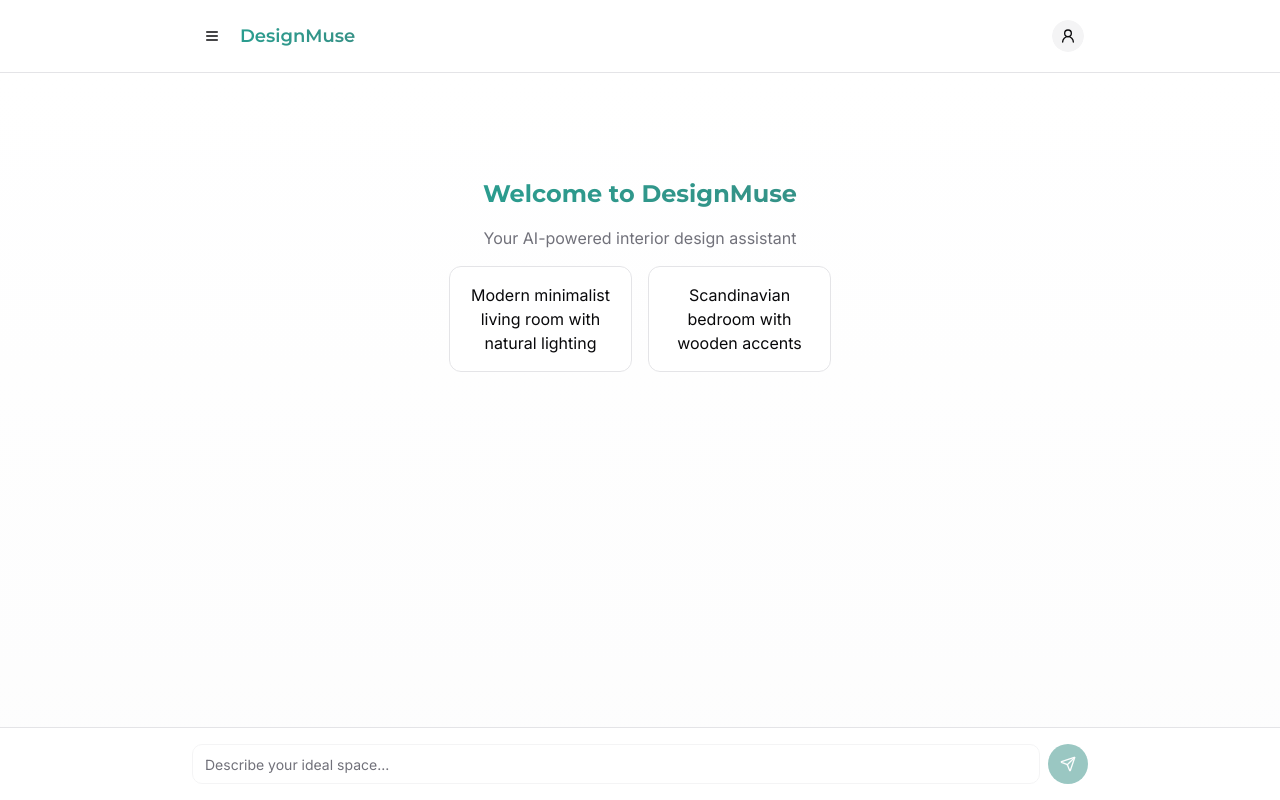
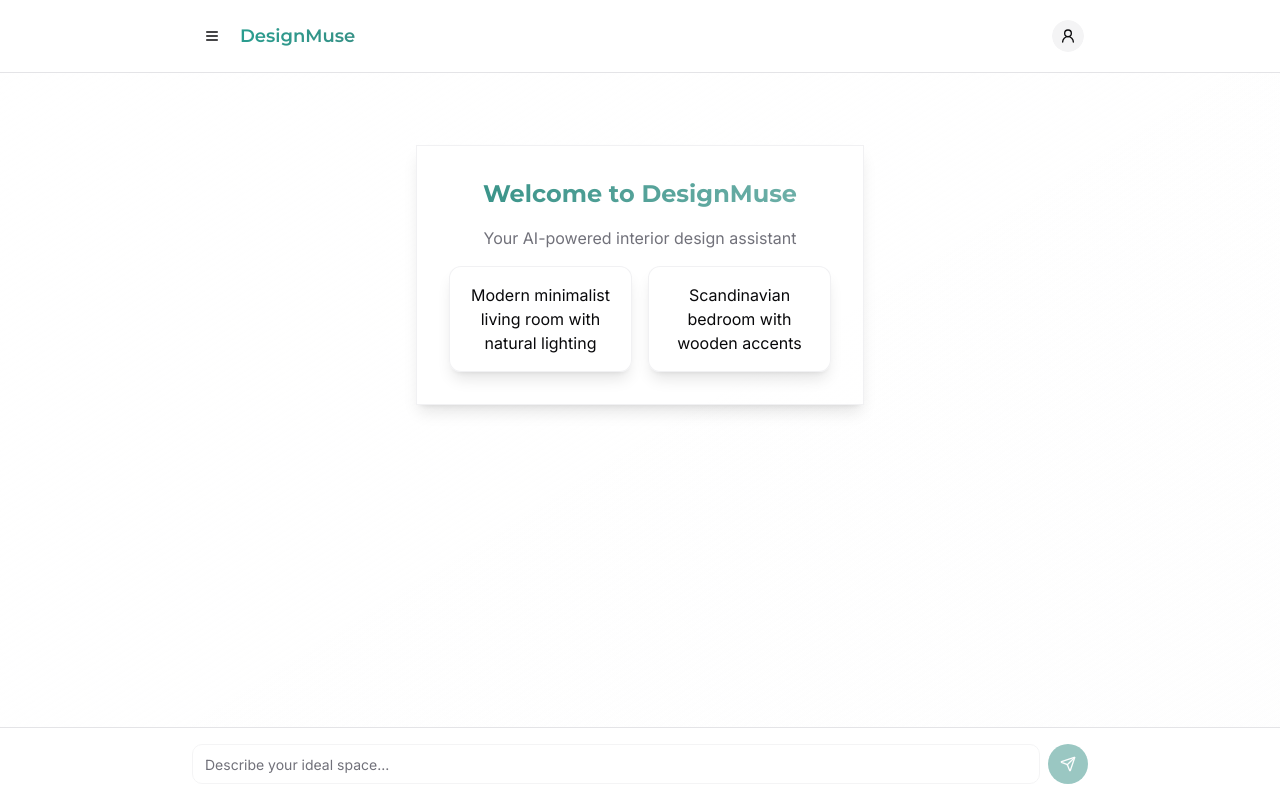
Before and after one commit to noiciestboy/idea-bloom-design-ai, a React (Vite) app: page /chat in a window 1280 px wide. Built offline with nearby package versions, Linux system fonts and the light colour scheme; sample sign-in values are in the browser's storage.

Commit message:
Refactor: Improve UI with modern styles

```diff
--- a/src/components/ChatMessage.tsx
+++ b/src/components/ChatMessage.tsx
@@ -17,25 +17,27 @@ const ChatMessage = ({ message, t }: ChatMessageProps) => {
   const isAI = message.role === "assistant";
 
   const saveImage = () => {
-    // In a real app, you would implement actual save functionality
     toast.success("Design saved to your collection");
   };
 
   const shareImage = () => {
-    // In a real app, you would implement actual share functionality
     toast.success("Share link copied to clipboard");
   };
 
   return (
     <div
-      className={`flex ${isUser ? "justify-end" : "justify-start"}`}
+      className={`flex ${isUser ? "justify-end" : "justify-start"} animate-fade-in`}
     >
       <div
         className={`flex max-w-[85%] ${
           isUser ? "flex-row-reverse" : "flex-row"
         } items-start space-x-2 ${isUser ? "space-x-reverse" : ""}`}
       >
-        <Avatar className={`h-8 w-8 mt-1 ${isUser ? 'ring-2 ring-primary/20' : ''}`}>
+        <Avatar
+          className={`h-8 w-8 mt-1 transition-transform duration-300 hover:scale-110 ${
+            isUser ? 'ring-2 ring-primary/20' : ''
+          }`}
+        >
           {isUser ? (
             <>
               <AvatarImage src={user?.picture} />
@@ -49,33 +51,38 @@ const ChatMessage = ({ message, t }: ChatMessageProps) => {
           )}
         </Avatar>
 
-        <div
-          className={`space-y-2 ${
-            isUser
-              ? "bg-gradient-to-br from-primary to-primary/80 text-primary-foreground"
-              : "glass-panel bg-secondary/50"
-          } p-4 rounded-2xl ${isUser ? "rounded-tr-sm" : "rounded-tl-sm"} shadow-sm`}
-        >
-          <p className="text-sm whitespace-pre-wrap break-words">
+        <div className={`space-y-2 message-bubble ${isUser ? 'user' : 'ai'} p-4`}>
+          <p className="text-sm whitespace-pre-wrap break-words leading-relaxed">
             {message.content}
           </p>
 
           {message.imageUrl && (
             <div className="mt-3 space-y-3">
-              <div className="relative rounded-lg overflow-hidden shadow-lg">
+              <div className="relative rounded-lg overflow-hidden shadow-lg transition-transform duration-300 hover:scale-[1.02]">
                 <img
                   src={message.imageUrl}
                   alt="Generated interior design"
-                  className="w-full h-auto object-cover rounded-lg hover:scale-[1.01] transition-transform duration-300"
+                  className="w-full h-auto object-cover rounded-lg"
+                  loading="lazy"
                 />
               </div>
 
               <div className="flex space-x-2">
-                <Button size="sm" variant="outline" onClick={saveImage} className="bg-background/50 backdrop-blur-sm hover:bg-background/80 hover-lift">
+                <Button
+                  size="sm"
+                  variant="outline"
+                  onClick={saveImage}
+                  className="hover-lift bg-background/50 backdrop-blur-sm hover:bg-background/80"
+                >
                   <Save className="h-4 w-4 mr-1" />
                   {t("save")}
                 </Button>
-                <Button size="sm" variant="outline" onClick={shareImage} className="bg-background/50 backdrop-blur-sm hover:bg-background/80 hover-lift">
+                <Button
+                  size="sm"
+                  variant="outline"
+                  onClick={shareImage}
+                  className="hover-lift bg-background/50 backdrop-blur-sm hover:bg-background/80"
+                >
                   <Share className="h-4 w-4 mr-1" />
                   {t("share")}
                 </Button>
--- a/src/index.css
+++ b/src/index.css
@@ -1,4 +1,3 @@
-
 @import url('https://fonts.googleapis.com/css2?family=Inter:wght@400;500;600;700&family=Montserrat:wght@400;500;600;700&display=swap');
 
 @tailwind base;
@@ -76,15 +75,34 @@
   }
 
   body {
-    @apply bg-background text-foreground font-inter;
+    @apply bg-gradient-to-br from-background to-secondary/5 text-foreground font-inter min-h-screen;
+    background-attachment: fixed;
   }
 
   h1, h2, h3, h4, h5, h6 {
     @apply font-montserrat;
   }
+}
 
+@layer components {
   .glass-panel {
-    @apply bg-white/10 dark:bg-black/20 backdrop-blur-lg border border-white/20 dark:border-white/10 rounded-lg;
+    @apply bg-background/60 backdrop-blur-xl border border-border/50 shadow-lg;
+  }
+
+  .hover-lift {
+    @apply transition-all duration-300 ease-out hover:translate-y-[-2px] hover:shadow-lg active:translate-y-[0px];
+  }
+
+  .message-bubble {
+    @apply rounded-2xl shadow-sm transition-all duration-300;
+  }
+
+  .message-bubble.user {
+    @apply bg-gradient-to-br from-primary to-primary/80 text-primary-foreground rounded-tr-sm;
+  }
+
+  .message-bubble.ai {
+    @apply glass-panel bg-secondary/30 rounded-tl-sm;
   }
 }
 
--- a/src/pages/ChatPage.tsx
+++ b/src/pages/ChatPage.tsx
@@ -1,4 +1,3 @@
-
 import { useState, useRef, useEffect } from "react";
 import { useNavigate } from "react-router-dom";
 import { useI18n } from "../contexts/I18nContext";
@@ -65,7 +64,6 @@ const ChatPage = () => {
     setIsLoading(true);
 
     try {
-      // Generate AI response with image
       const aiResponse = await generateDesignImage(input);
       setMessages((prev) => [...prev, aiResponse]);
     } catch (error) {
@@ -82,12 +80,12 @@ const ChatPage = () => {
   };
 
   return (
-    <div className="flex h-screen overflow-hidden bg-background">
+    <div className="flex h-screen overflow-hidden bg-gradient-to-br from-background to-secondary/5 bg-fixed">
       <Sheet open={sidebarOpen} onOpenChange={setSidebarOpen}>
-        <SheetContent side="left" className="w-[280px] sm:w-[340px] p-0 border-r-0">
+        <SheetContent side="left" className="w-[280px] sm:w-[340px] p-0 border-r-0 bg-background/95 backdrop-blur-xl">
           <div className="flex flex-col h-full">
-            <div className="p-4 border-b bg-gradient-to-r from-primary/10 to-transparent">
-              <h2 className="text-lg font-semibold text-design-teal">{t("appName")}</h2>
+            <div className="p-4 border-b bg-gradient-to-r from-primary/10 via-primary/5 to-transparent">
+              <h2 className="text-lg font-semibold bg-gradient-to-r from-primary to-primary/70 bg-clip-text text-transparent">{t("appName")}</h2>
               <p className="text-sm text-muted-foreground">{t("tagline")}</p>
             </div>
 
@@ -168,7 +166,7 @@ const ChatPage = () => {
       </Sheet>
 
       <div className="flex flex-col flex-1 h-full overflow-hidden">
-        <header className="border-b p-4 bg-background/70 backdrop-blur-md sticky top-0 z-10">
+        <header className="border-b p-4 bg-background/70 backdrop-blur-md sticky top-0 z-10 transition-all duration-300">
           <div className="flex items-center justify-between max-w-4xl mx-auto w-full">
             <div className="flex items-center">
               <Button
@@ -228,27 +226,26 @@ const ChatPage = () => {
           </div>
         </header>
 
-        <main className="flex-1 overflow-auto p-4 md:p-6 bg-gradient-to-b from-background to-secondary/20">
+        <main className="flex-1 overflow-auto p-4 md:p-6">
           <div className="max-w-4xl mx-auto space-y-6">
             {messages.length === 0 ? (
-              <div className="flex flex-col items-center justify-center h-full py-12 animate-fadeIn">
-                <div className="text-center space-y-4 max-w-md glass-panel p-8">
-                  <h2 className="text-2xl font-bold bg-gradient-to-r from-design-teal to-primary bg-clip-text text-transparent">{t("welcome")}</h2>
+              <div className="flex flex-col items-center justify-center h-full py-12 animate-fade-in">
+                <div className="text-center space-y-4 max-w-md glass-panel p-8 hover-lift">
+                  <h2 className="text-2xl font-bold bg-gradient-to-r from-primary to-primary/70 bg-clip-text text-transparent">
+                    {t("welcome")}
+                  </h2>
                   <p className="text-muted-foreground">{t("welcomeMessage")}</p>
 
                   <div className="grid grid-cols-1 md:grid-cols-2 gap-4 mt-8">
-                    <div
-                      className="border rounded-lg p-4 cursor-pointer hover:bg-secondary/50 transition-colors hover-lift bg-background/50 backdrop-blur-sm"
-                      onClick={() => handleSampleQuery(t("sampleQuery1"))}
-                    >
-                      <p>{t("sampleQuery1")}</p>
-                    </div>
-                    <div
-                      className="border rounded-lg p-4 cursor-pointer hover:bg-secondary/50 transition-colors hover-lift bg-background/50 backdrop-blur-sm"
-                      onClick={() => handleSampleQuery(t("sampleQuery2"))}
-                    >
-                      <p>{t("sampleQuery2")}</p>
-                    </div>
+                    {[t("sampleQuery1"), t("sampleQuery2")].map((query, index) => (
+                      <div
+                        key={index}
+                        className="border rounded-lg p-4 cursor-pointer transition-all duration-300 hover:bg-secondary/50 hover-lift glass-panel"
+                        onClick={() => handleSampleQuery(query)}
+                      >
+                        <p>{query}</p>
+                      </div>
+                    ))}
                   </div>
                 </div>
               </div>
@@ -276,13 +273,13 @@ const ChatPage = () => {
           </div>
         </main>
 
-        <footer className="border-t p-4 bg-background/70 backdrop-blur-md">
+        <footer className="border-t p-4 bg-background/70 backdrop-blur-md transition-all duration-300">
           <div className="max-w-4xl mx-auto flex items-center space-x-2">
             <Input
               value={input}
               onChange={(e) => setInput(e.target.value)}
               placeholder={t("placeholder")}
-              className="flex-1 bg-background/80 border-secondary focus-visible:ring-primary"
+              className="flex-1 bg-background/80 border-secondary focus-visible:ring-primary transition-all duration-300"
               disabled={isLoading}
               onKeyDown={(e) => {
                 if (e.key === "Enter" && !e.shiftKey) {
@@ -295,7 +292,7 @@ const ChatPage = () => {
               onClick={handleSend}
               disabled={isLoading || !input.trim()}
               size="icon"
-              className="rounded-full bg-primary hover:bg-primary/90 hover-lift"
+              className="rounded-full bg-primary hover:bg-primary/90 hover-lift transition-all duration-300"
             >
               <Send className="h-5 w-5" />
               <span className="sr-only">{t("send")}</span>
--- a/tailwind.config.ts
+++ b/tailwind.config.ts
@@ -1,4 +1,3 @@
-
 import type { Config } from "tailwindcss";
 
 export default {
@@ -95,12 +94,22 @@ export default {
           "0%": { transform: "translateY(10px)", opacity: "0" },
           "100%": { transform: "translateY(0)", opacity: "1" },
         },
+        "fade-in": {
+          "0%": { opacity: "0", transform: "translateY(10px)" },
+          "100%": { opacity: "1", transform: "translateY(0)" }
+        },
+        "scale-in": {
+          "0%": { opacity: "0", transform: "scale(0.95)" },
+          "100%": { opacity: "1", transform: "scale(1)" }
+        }
       },
       animation: {
         "accordion-down": "accordion-down 0.2s ease-out",
         "accordion-up": "accordion-up 0.2s ease-out",
         fadeIn: "fadeIn 0.5s ease-out forwards",
         slideUp: "slideUp 0.6s ease-out forwards",
+        "fade-in": "fade-in 0.5s ease-out forwards",
+        "scale-in": "scale-in 0.3s ease-out forwards"
       },
     },
   },
```
